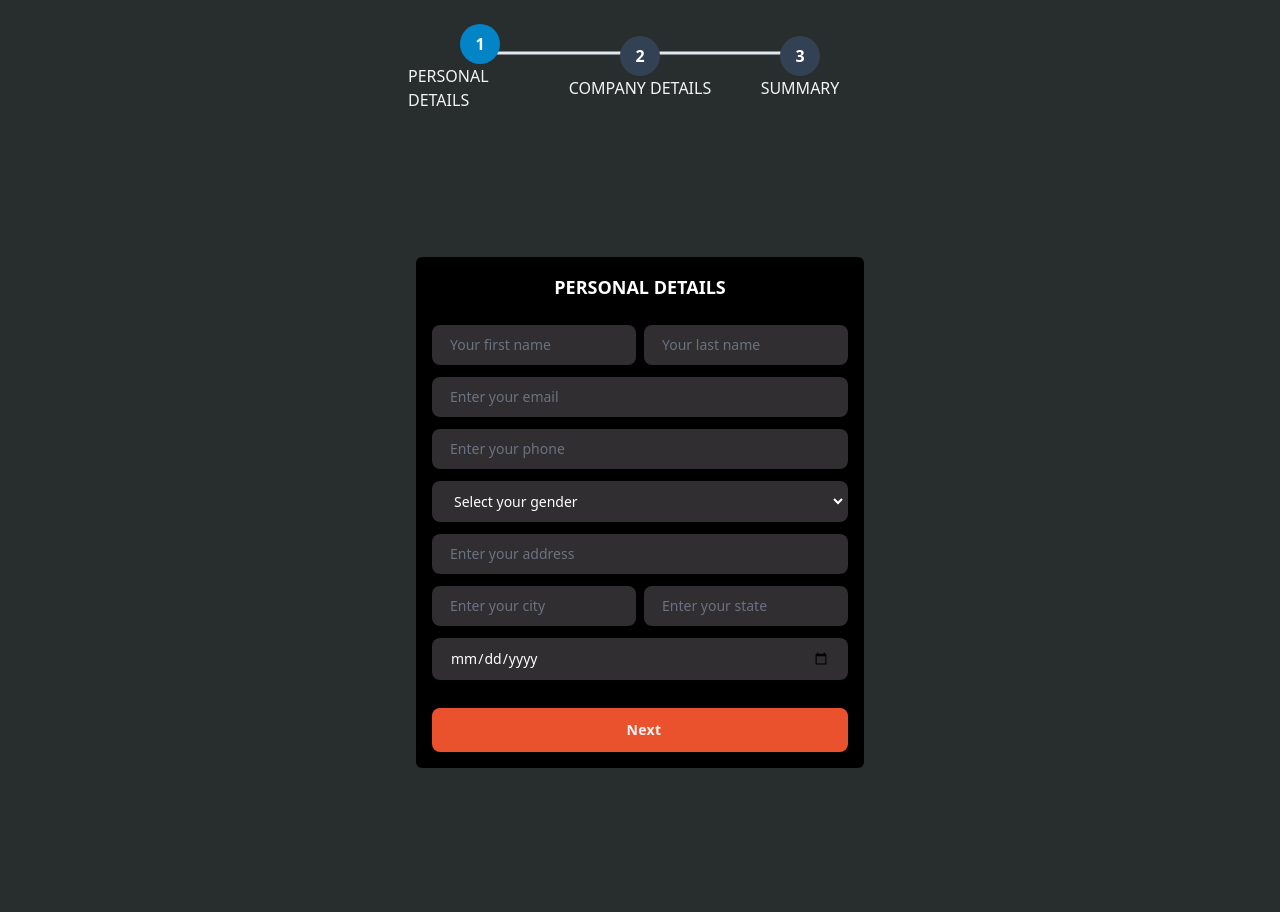
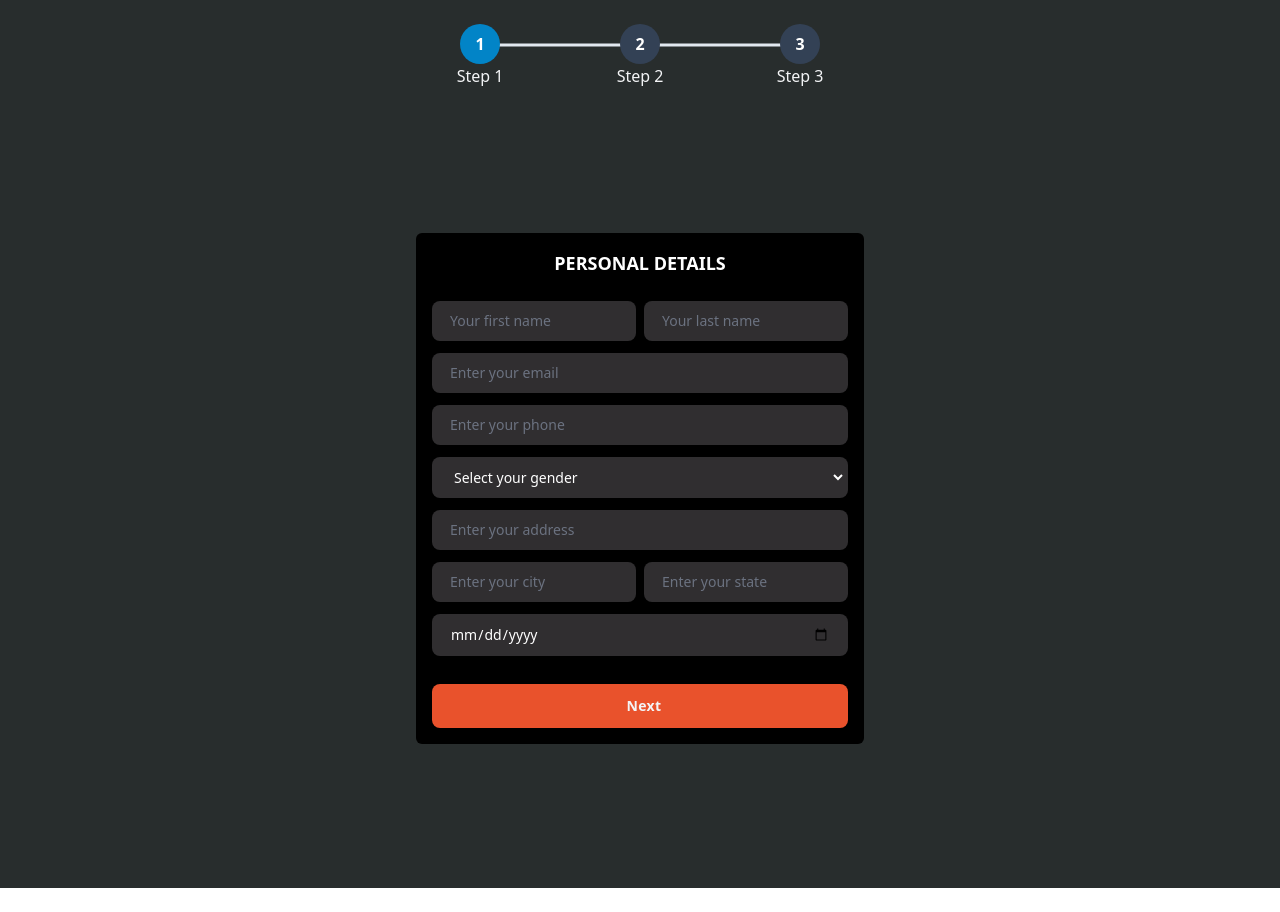
Before and after one commit to S4JITHvk/new-stepper-app, a React (Vite) app: page / in a window 1280 px wide. After the commit the page ends 888 px from the top, so only its background shows below. Built offline with nearby package versions, Linux system fonts and the light colour scheme.

Commit message:
added chenges in stepper

```diff
--- a/src/components/Stepper/Stepper.jsx
+++ b/src/components/Stepper/Stepper.jsx
@@ -6,7 +6,7 @@ import CompanyDetailsForm from "../Company/Companydetails";
 import SummaryPage from "../Info/SummaryPage";
 
 const Stepper = () => {
-  const steps = ["PERSONAL DETAILS", "COMPANY DETAILS", "SUMMARY"];
+  const steps = ["Step 1", "Step 2", "Step 3"];
   const [activeStep, setActiveStep] = useState(0);
   const [personalDetails, setPersonalDetails] = useState({});
   const [companyDetails, setCompanyDetails] = useState({});
```
